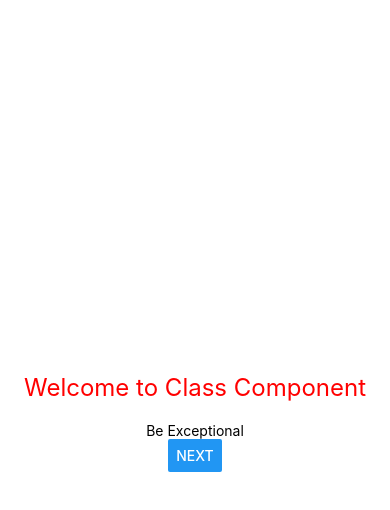
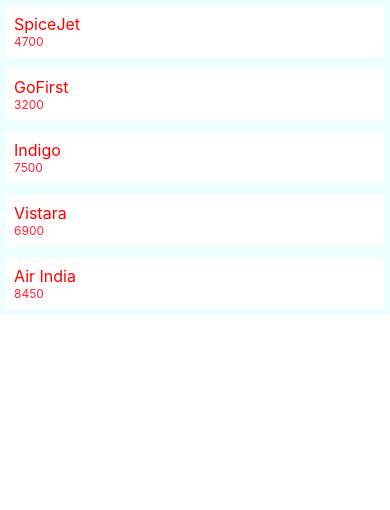
Before and after one commit to ishantk/GW2022E2E1, a React Native app in the folder myapp/: screen / in a window 390 px wide. Shown: the top 510 px of the page. Built offline with nearby package versions, Linux system fonts and the light colour scheme.

Commit message:
FlatList

```diff
--- a/myapp/App.tsx
+++ b/myapp/App.tsx
@@ -1,58 +1,66 @@
 import { StatusBar } from "expo-status-bar";
-import { Component, useState } from "react";
-import { Button, StyleSheet, Text, View } from 'react-native';
+import { FlatList, StyleSheet, Text, View } from 'react-native';
 
-// App is Child Class
-// Component is Parent Class
-export default class App extends Component{
+const flights = [
+  {
+    name: "SpiceJet",
+    from: "Delhi",
+    to: "Bangalore",
+    duration: 2.5,
+    fare: 4700
+  },
+  {
+    name: "GoFirst",
+    from: "Delhi",
+    to: "Bangalore",
+    duration: 3.5,
+    fare: 3200
+  },
+  {
+    name: "Indigo",
+    from: "Delhi",
+    to: "Bangalore",
+    duration: 1.5,
+    fare: 7500
+  },
+  {
+    name: "Vistara",
+    from: "Delhi",
+    to: "Goa",
+    duration: 4.5,
+    fare: 6900
+  },
+  {
+    name: "Air India",
+    from: "Delhi",
+    to: "Chennai",
+    duration: 1.5,
+    fare: 8450
+  }
+];
 
-  // Attrbutes: Property of Object
-  idx = 0;
-  quotes = [
-    "Be Exceptional",
-    "Search the Candle rather than cursing the darkness",
-    "Work hard, Be Successful",
-    "Your future is all about connecting the dots in past",
-    "Work with joy and fill in joy"
-  ];
+// List Item Layout
+const Item = (itemData:any) => (
+  <View style={styles.item}>
+     <Text style={styles.title} >{itemData.name}</Text>
+     <Text style={styles.subTitle} >{itemData.fare}</Text>
+  </View>
+);
 
-  state = {
-    quote: this.quotes[this.idx]
-  }
+// Specified to execute renderItem function and create Item Views
+const renderItem = ({item}:any) => Item(item);
 
-  onButtonPressed = () => {
+// Functional Component
+export default function App() {
 
-    this.idx++;
-
-    if(this.idx == this.quotes.length-1){
-      this.idx = 0;
-    }
-
-    if(this.idx < 0){
-      this.idx = this.quotes.length-1;
-    }
-
-    // Refresh the UI with new Value of quote
-    this.setState(
-      {
-        quote: this.quotes[this.idx]
-      }
-    );
-  }
-
-  render(){
-    return (
-      <View style={styles.container}>
-        <StatusBar style="auto" />
-        <Text style={styles.textStyle} >Welcome to Class Component</Text>
-        <Text>{this.state.quote}</Text>
-        <Button title='NEXT' onPress={this.onButtonPressed}></Button>
-      </View>
-    );
-  }
+  return (
+    <View style={styles.background}>
+      <StatusBar style="auto" />
+      <FlatList data={flights} renderItem={renderItem}/>
+    </View>
+  );
 
 }
-
 
 const styles = StyleSheet.create({
   container: {
@@ -66,6 +74,28 @@
     fontSize: 24,
     color: "#f00",
     marginBottom: 20
+  },
+
+  background:{
+    backgroundColor: '#eff',
+    fontSize: 24,
+    marginBottom: 20
+  },
+
+  item: {
+    backgroundColor: '#fff',
+    padding: 8,
+    margin: 6
+  },
+
+  title: {
+    fontSize: 16,
+    color: '#f00'
+  },
+
+  subTitle: {
+    fontSize: 12,
+    color: '#f23'
   }
 
 });
```
Also changed, not shown: myapp/ClassComponent.tsx (added, +71 -0 lines).
